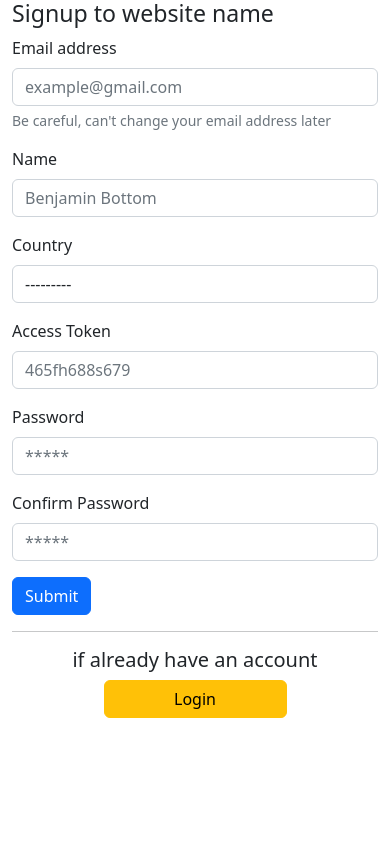
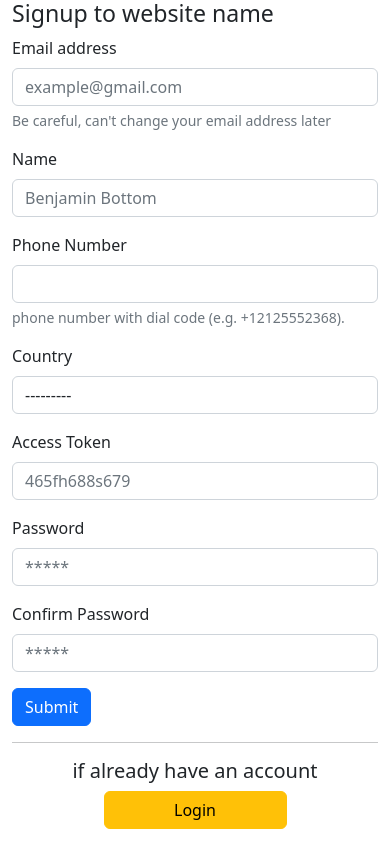
Before and after one commit to obeidarash/scam, a Django app: page /signup in a window 390 px wide. Run offline with Django 4.2, Linux system fonts and the light colour scheme; parts of the project's set-up code (start-up, migrations or seed data) failed here and were passed over; some libraries are stand-ins or nearby versions.

Commit message:
add phone number to user model and register form

```diff
--- a/scam/settings.py
+++ b/scam/settings.py
@@ -46,6 +46,7 @@ INSTALLED_APPS = [
     'core',
     'access_token',
     'django_countries',
+    'phonenumber_field',
 ]
 
 MIDDLEWARE = [
--- a/templates/users/signup.html
+++ b/templates/users/signup.html
@@ -34,6 +34,16 @@
                     {{ register_form.fullname|add_error_class:"is-invalid" }}
                     {% for error in register_form.fullname.errors %}
                         <div id="{{ register_form.fullname.id_for_label }}" class="invalid-feedback">
+                            {{ error }}
+                        </div>
+                    {% endfor %}
+                </div>
+                <div class="mb-3">
+                    <label for="{{ register_form.phone_number.id_for_label }}" class="form-label">Phone Number</label>
+                    {{ register_form.phone_number|add_error_class:"is-invalid"|add_class:'form-control' }}
+                    <div id="email" class="form-text">phone number with dial code (e.g. +12125552368).</div>
+                    {% for error in register_form.phone_number.errors %}
+                        <div id="{{ register_form.phone_number.id_for_label }}" class="invalid-feedback">
                             {{ error }}
                         </div>
                     {% endfor %}
--- a/users/forms.py
+++ b/users/forms.py
@@ -61,6 +61,7 @@ class LoginForm(forms.Form):
 
 
 class RegisterForm(forms.Form):
+    phone_number = forms.RegexField(regex=r'^\+?1?\d{9,15}$')
     country = CountryField(blank=False).formfield()
 
     email = forms.EmailField(widget=forms.EmailInput(
--- a/users/views.py
+++ b/users/views.py
@@ -75,11 +75,13 @@ def signup(request):
 
             # Fetch form data
             email = register_form.cleaned_data.get('email')
+            phone_number = register_form.cleaned_data.get('phone_number')
             country = register_form.cleaned_data.get('country')
             password = register_form.cleaned_data.get('password')
             fullname = register_form.cleaned_data.get('fullname')
             access_token = register_form.cleaned_data.get('access_token')
-            User.objects.create_user(username=email, email=email, password=password, fullname=fullname, country=country)
+            User.objects.create_user(username=email, email=email, password=password, fullname=fullname, country=country,
+                                     phone_number=phone_number)
 
             #  login user after registration
             user = authenticate(request, email=email, password=password)
```
Also changed, not shown: users/models.py (+7 -5 lines), db.sqlite3, users/migrations/0005_user_phone_number.py (added), users/migrations/0006_alter_user_phone_number.py (added), users/migrations/0007_alter_user_phone_number.py (added), users/migrations/0008_alter_user_phone_number.py (added), users/migrations/0009_alter_user_fullname.py (added), users/migrations/0010_alter_user_country.py (added).
